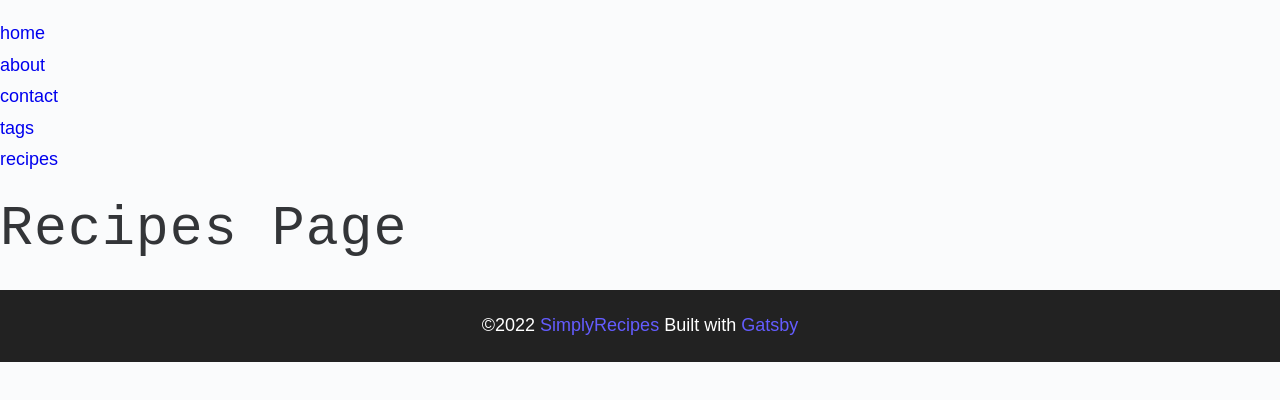
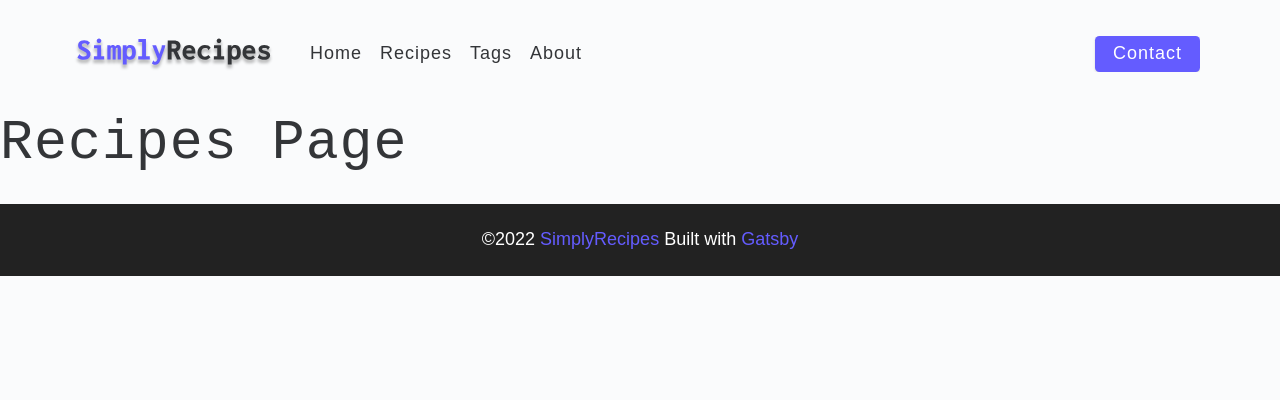
Before and after one commit to brettmadrid/SimplyRecipes, a Gatsby site: page /Recipes in a window 1280 px wide. Built offline with nearby package versions, Linux system fonts and the light colour scheme; Gatsby itself is replaced by a stand-in of ours.

Commit message:
navbar links added

```diff
--- a/package.json
+++ b/package.json
@@ -20,6 +20,7 @@
     "normalize.css": "^8.0.1",
     "react": "^17.0.1",
     "react-dom": "^17.0.1",
+    "react-icons": "^4.3.1",
     "styled-components": "^5.3.5"
   },
   "devDependencies": {
--- a/src/components/Navbar.js
+++ b/src/components/Navbar.js
@@ -1,26 +1,44 @@
 import React from "react"
 import { Link } from "gatsby"
+import { FiAlignJustify } from "react-icons/fi"
+import logo from "../assets/images/logo.svg"
 
 const Navbar = () => {
   return (
-    <nav>
-      <ul>
-        <li>
-          <Link to="/">home</Link>
-        </li>
-        <li>
-          <Link to="/about">about</Link>
-        </li>
-        <li>
-          <Link to="/contact">contact</Link>
-        </li>
-        <li>
-          <Link to="/Tags">tags</Link>
-        </li>
-        <li>
-          <Link to="/Recipes">recipes</Link>
-        </li>
-      </ul>
+    <nav className="navbar">
+      <div className="nav-center">
+        <div className="nav-header">
+          <Link to="/">
+            <img src={logo} alt="simply recipes" />
+          </Link>
+          <button className="nav-btn">
+            <FiAlignJustify />
+          </button>
+        </div>
+        <div className="nav-links show-links">
+          <Link to="/" className="nav-link" activeClassName="active-link">
+            home
+          </Link>
+          <Link
+            to="/recipes"
+            className="nav-link"
+            activeClassName="active-link"
+          >
+            recipes
+          </Link>
+          <Link to="/tags" className="nav-link" activeClassName="active-link">
+            tags
+          </Link>
+          <Link to="/about" className="nav-link" activeClassName="active-link">
+            about
+          </Link>
+          <div className="nav-link contact-link">
+            <Link to="/contact" className="btn">
+              contact
+            </Link>
+          </div>
+        </div>
+      </div>
     </nav>
   )
 }
--- a/src/pages/Recipes.js
+++ b/src/pages/Recipes.js
@@ -1,7 +1,7 @@
 import React from "react"
 import Layout from "../components/Layout"
 
-const Recipes = () => {
+const recipes = () => {
   return (
     <Layout>
       <h1>recipes page</h1>
@@ -9,4 +9,4 @@
   )
 }
 
-export default Recipes
+export default recipes
--- a/src/pages/Tags.js
+++ b/src/pages/Tags.js
@@ -1,7 +1,7 @@
 import React from "react"
 import Layout from "../components/Layout"
 
-const Tags = () => {
+const tags = () => {
   return (
     <Layout>
       <h1>tags page</h1>
@@ -9,4 +9,4 @@
   )
 }
 
-export default Tags
+export default tags
```
Also changed, not shown: 1 other file.
